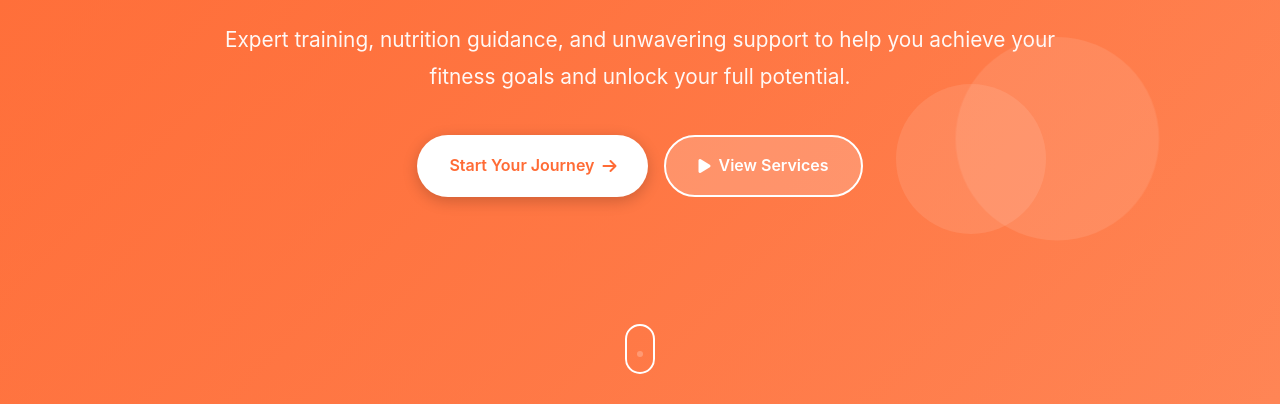
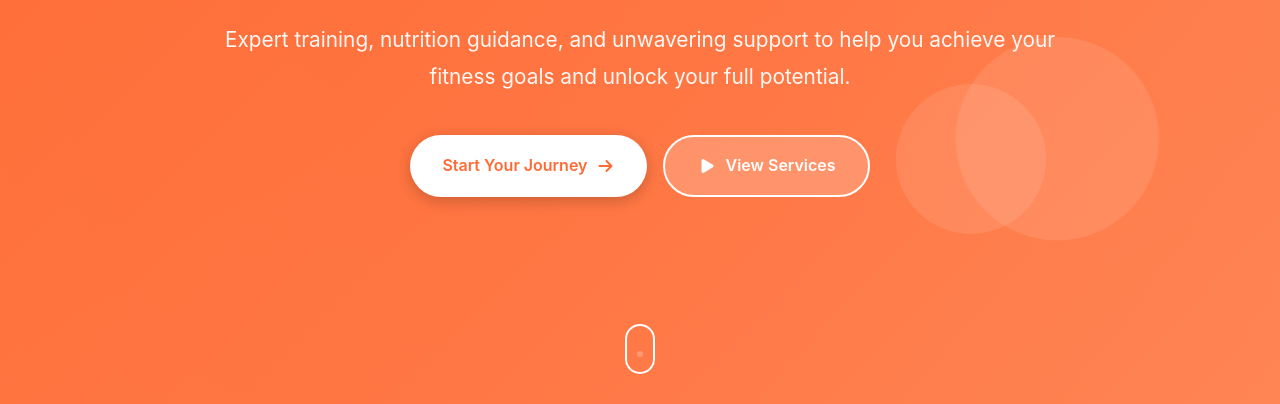
Before and after one commit to MohdshafaatS98/website, a plain HTML site: page index.html in a window 1280 px wide. Shown: the part 396-800 px from the top of the page. Drawn offline with Linux system fonts and the light colour scheme.

Commit message:
Update index.html

```diff
--- a/index.html
+++ b/index.html
@@ -6,7 +6,8 @@
     <title>FitPro - Transform Your Life | Personal Training & Fitness</title>
     <meta name="description" content="FitPro offers expert personal training, group fitness classes, nutrition coaching, and online training programs. Transform your body and life with our certified trainers.">
     <link rel="stylesheet" href="style.css">
-    <link href="https://cdnjs.cloudflare.com/ajax/libs/font-awesome/6.4.0/css/all.min.css" rel="stylesheet">
+    <link rel="stylesheet" href="assets/css/all.min.css">
+    <link rel="stylesheet" href="https://cdnjs.cloudflare.com/ajax/libs/font-awesome/6.4.0/css/all.min.css">
 </head>
 <body>
     <!-- Header -->
```
